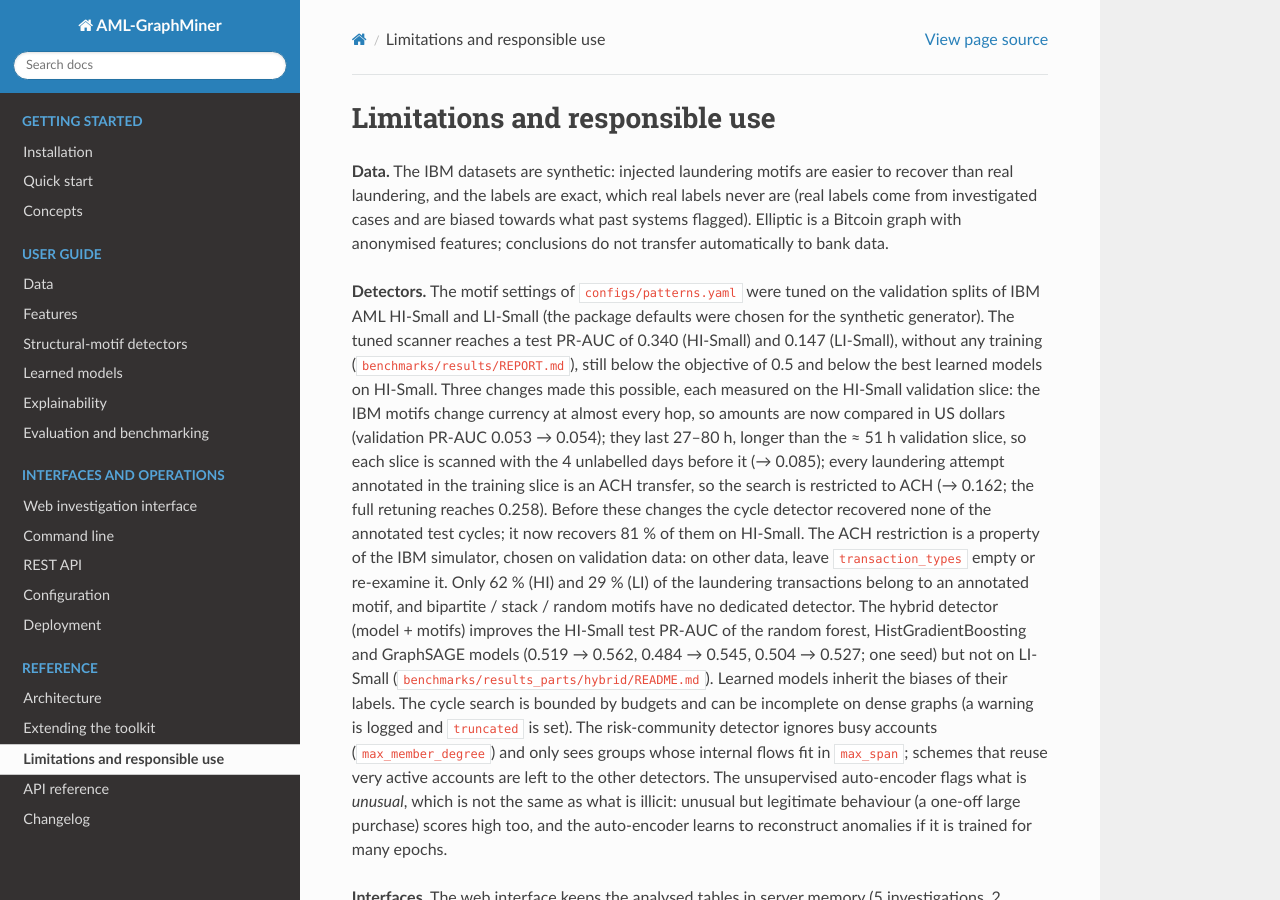
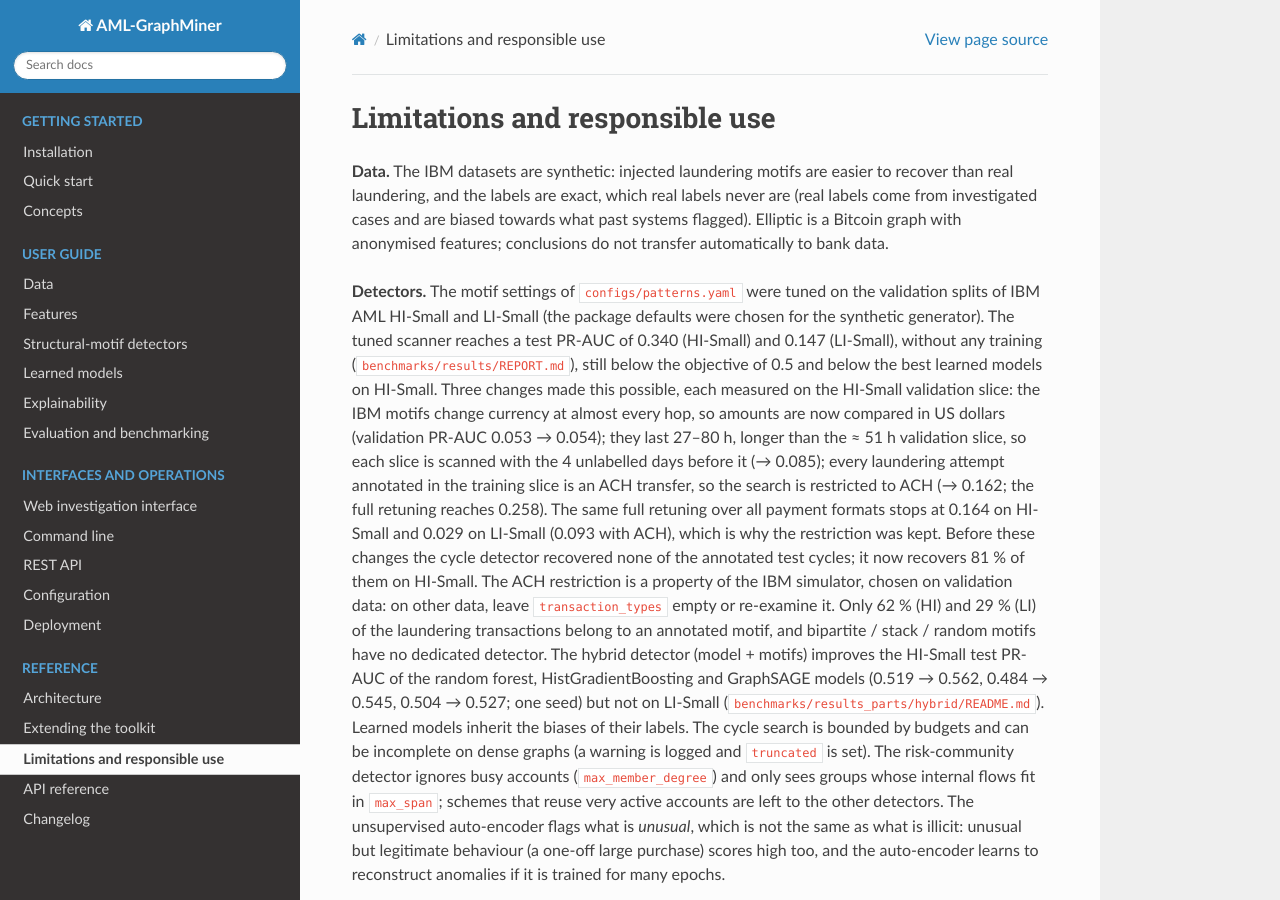
Before and after one commit to Abeidak/aml-graphminer, a Sphinx documentation site: the page built from docs/limitations.md, in a window 1280 px wide and 900 px high. Built offline with Sphinx 7.4.7 and the Read the Docs theme 3.1.0, drawn with Linux system fonts in a browser that asks for light colours.

Commit message:
Docs: motif tuning over all payment formats vs ACH only (validation)
The same coordinate-ascent tuning on the validation slices without the ACH restriction reaches a
validation PR-AUC of 0.164 (HI-Small) and 0.029 (LI-Small), against 0.258 and 0.093 with it:
the restriction of configs/patterns.yaml is kept on validation evidence only.

Co-Authored-By: Claude Opus 5.5 <noreply@anthropic.com>

```diff
--- a/docs/limitations.md
+++ b/docs/limitations.md
@@ -14,7 +14,9 @@ HI-Small validation slice: the IBM motifs change currency at almost every hop, s
 compared in US dollars (validation PR-AUC 0.053 → 0.054); they last 27–80 h, longer than the
 ≈ 51 h validation slice, so each slice is scanned with the 4 unlabelled days before it (→ 0.085);
 every laundering attempt annotated in the training slice is an ACH transfer, so the search is
-restricted to ACH (→ 0.162; the full retuning reaches 0.258). Before these changes the cycle
+restricted to ACH (→ 0.162; the full retuning reaches 0.258). The same full retuning over all
+payment formats stops at 0.164 on HI-Small and 0.029 on LI-Small (0.093 with ACH), which is why
+the restriction was kept. Before these changes the cycle
 detector recovered none of the annotated test cycles; it now recovers 81 % of them on HI-Small.
 The ACH restriction is a property of the IBM simulator, chosen on validation data: on other data,
 leave `transaction_types` empty or re-examine it. Only 62 % (HI) and 29 % (LI) of the laundering
```
Also changed, not shown: paper/memoire_plan.md (+2 -1 lines).
